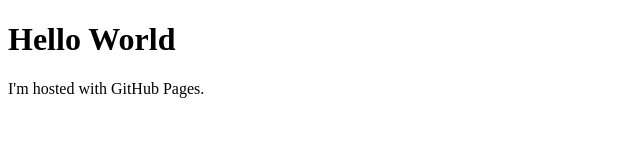
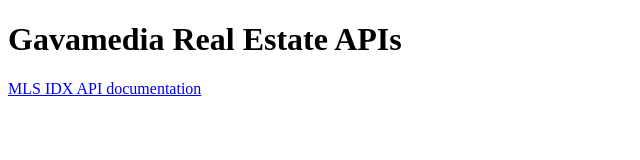
Before and after one commit to gavamedia/gavamedia.github.io, a plain HTML site: page index.html in a window 1280 px wide. Shown: the whole page, without its empty margins (0-640 px from the left). Drawn offline with Linux system fonts and the light colour scheme.

Commit message:
Updated promo

```diff
--- a/index.html
+++ b/index.html
@@ -1,7 +1,10 @@
 <!DOCTYPE html>
 <html>
+	<head>
+		<title>Gavamedia Real Estate APIs</title>
+	</head>
 	<body>
-		<h1>Hello World</h1>
-		<p>I'm hosted with GitHub Pages.</p>
+		<h1>Gavamedia Real Estate APIs</h1>
+		<a href="http://mlsidxapi.com">MLS IDX API documentation</a>
 	</body>
 </html>
```
